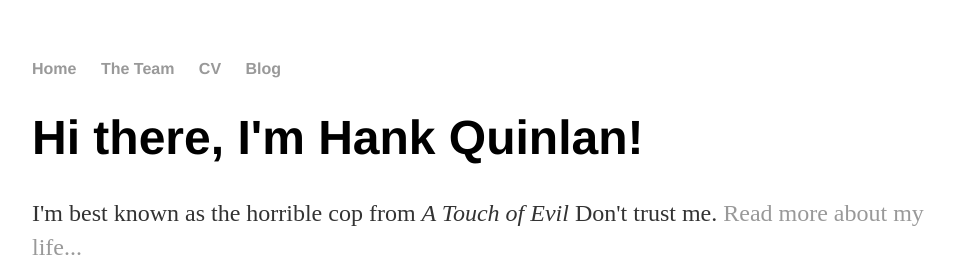
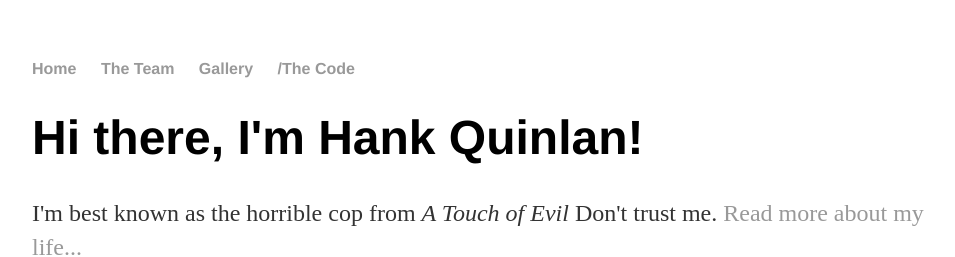
Before and after one commit to walkershanks/walkershanks.github.io, a Jekyll site: the page built from index.html, in a window 1280 px wide. Shown: the top 257 px of the page, without its empty margins (160-1115 px from the left). Built offline with Jekyll 4.4.1, drawn with Linux system fonts in a browser that asks for light colours.

Commit message:
Update default.html

```diff
--- a/_layouts/default.html
+++ b/_layouts/default.html
@@ -9,9 +9,9 @@
 			<nav>
 	    		<ul>
 	        		<li><a href="/">Home</a></li>
-		        	<li><a href="/about">The Team</a></li>
-	        		<li><a href="/cv">CV</a></li>
-	        		<li><a href="/blog">Blog</a></li>
+		        	<li><a href="/The-Team">The Team</a></li>
+	        		<li><a href="/Gallery">Gallery</a></li>
+	        		<li><a href="/The-Code">/The Code</a></li>
 	    		</ul>
 			</nav>
 			<div class="container">
```
